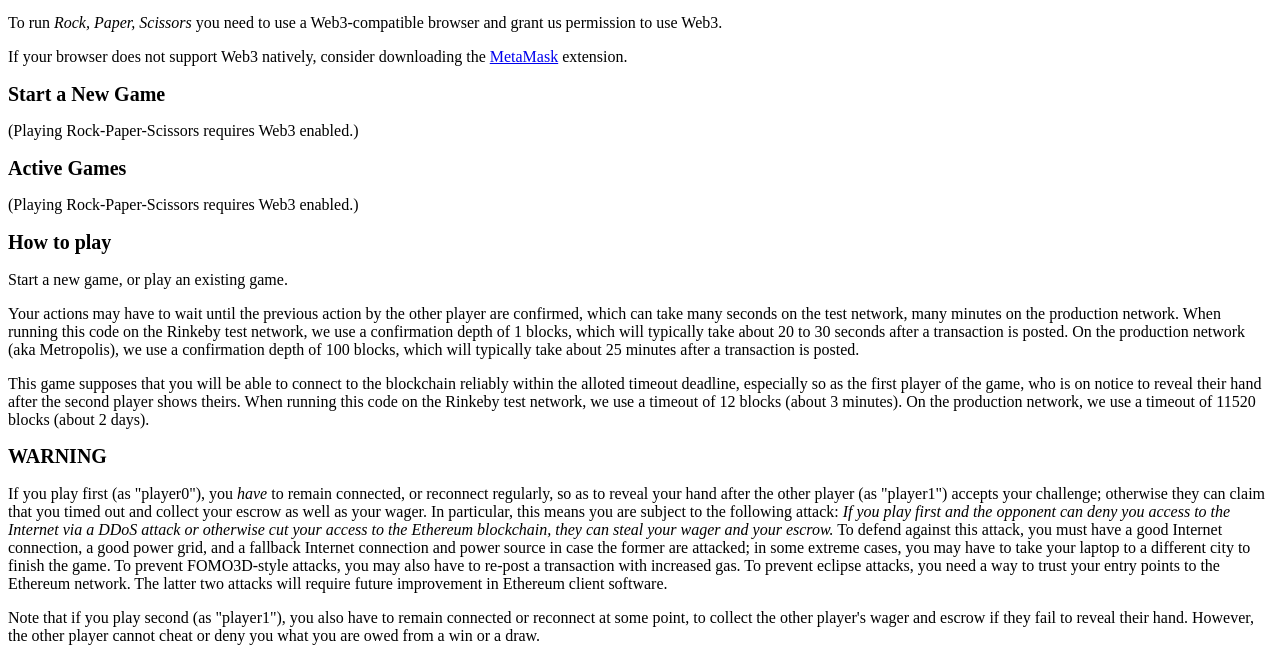
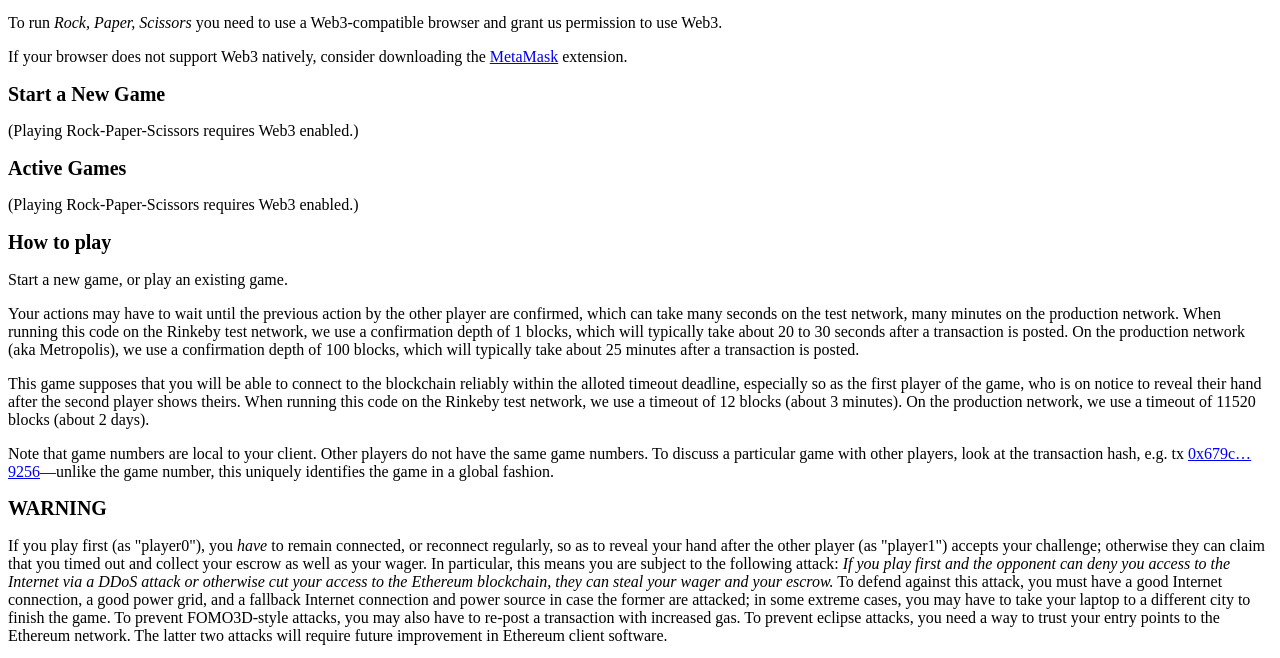
Before and after one commit to AlacrisIO/alacrity, a plain HTML site: page examples/rps-demo/index.html in a window 1280 px wide. Shown: the part 92-750 px from the top of the page. Drawn offline with Linux system fonts and the light colour scheme.

Commit message:
rps-demo: display tweaks

```diff
--- a/examples/rps-demo/common-runtime.js
+++ b/examples/rps-demo/common-runtime.js
@@ -231,7 +231,9 @@ const addGame = game => {
     if (game.txHash) {
         gamesByTxHash[game.txHash] = id;
     }
-    renderGameHook(id, "Add Game:");
+    // Don't display yet: let a later hook do it based on further confirmed state information.
+    // Indeed, if the game is irrelevant, we don't even want to have to dismiss it.
+    // renderGameHook(id, "Add Game:");
     return id;}
 const removeGame = id => {
     const g = getGame(id);
--- a/examples/rps-demo/index.html
+++ b/examples/rps-demo/index.html
@@ -54,6 +54,12 @@
         When running this code on the Rinkeby test network,
         we use a timeout of 12 blocks (about 3 minutes).
         On the production network, we use a timeout of 11520 blocks (about 2 days).
+      </p><p>
+        Note that game numbers are local to your client.
+        Other players do not have the same game numbers.
+        To discuss a particular game with other players, look at the transaction hash, e.g.
+        tx <a href="https://rinkeby.etherscan.io/tx/0x679cc03e63fd7b2d429810205259ccbb934839e07a873cc4d98acafa5b579256">0x679c…9256</a>—unlike the game number,
+        this uniquely identifies the game in a global fashion.
       </p>
     </div>
     <div id="WARNING">
```
